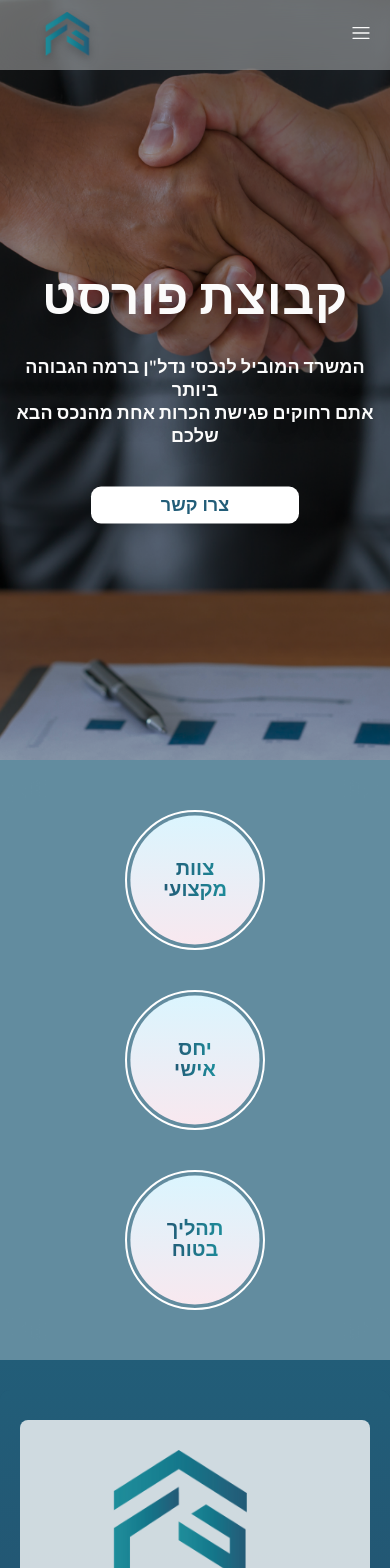
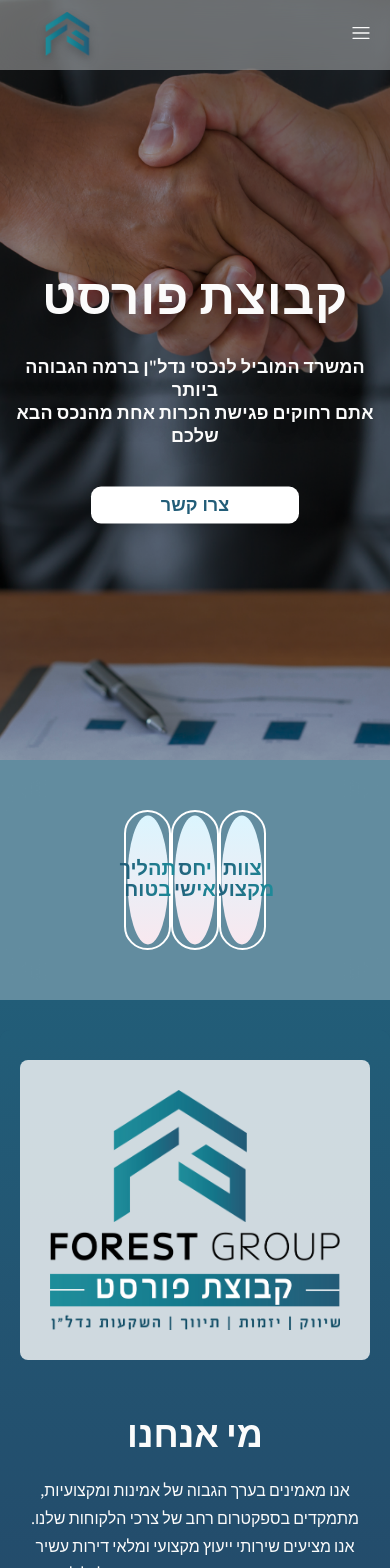
Before and after one commit to vov62/Forest-Group-app, a React (Create React App) app: page / in a window 390 px wide. Shown: the top 1568 px of the page. Built offline with nearby package versions, Linux system fonts and the light colour scheme.

Commit message:
responsive fix

```diff
--- a/src/Component/Card/Card.scss
+++ b/src/Component/Card/Card.scss
@@ -6,7 +6,6 @@
 
   @media only screen and (max-width: 480px) {
     margin-left: 20px;
-    // width: 100%;
   }
 }
 .testimonials-card {
@@ -25,6 +24,10 @@
 
     @media only screen and (max-width: 480px) {
       right: 20px;
+    }
+
+    @media only screen and (min-width: 1920px) {
+      right: 18%;
     }
   }
   .testimonials-top {
--- a/src/Component/Testimonial/testimonial.scss
+++ b/src/Component/Testimonial/testimonial.scss
@@ -1,5 +1,6 @@
 .testimonials-container {
   height: 80vh;
+  margin-top: 10px;
 
   h2 {
     font-weight: 600;
@@ -23,6 +24,10 @@
   @media only screen and (max-width: 480px) {
     padding-top: 50px;
   }
+
+  @media only screen and (min-width: 1920px) {
+    height: 50vh;
+  }
 }
 
 .testimonials-wrapper {
@@ -30,6 +35,10 @@
   padding: 10px;
 
   @media only screen and (max-width: 840px) {
-    margin: 0 50px;
+    // margin: 0 50px;
+  }
+
+  @media only screen and (min-width: 1920px) {
+    margin: 0 350px;
   }
 }
--- a/src/Component/about/About.js
+++ b/src/Component/about/About.js
@@ -4,8 +4,74 @@ import "./about.scss";
 
 const About = () => {
   return (
+    // <section>
+    //   <div className="about-container" id="about">
+    //     <div className="about-company-items">
+    //       <div className="about-company-item">
+    //         <div className="about-company-inner-item">
+    //           <h4>
+    //             צוות
+    //             <br />
+    //             מקצועי
+    //           </h4>
+    //         </div>
+    //       </div>
+    //       <div className="about-company-item">
+    //         <div className="about-company-inner-item">
+    //           <h4>
+    //             יחס
+    //             <br />
+    //             אישי
+    //           </h4>
+    //         </div>
+    //       </div>
+    //       <div className="about-company-item">
+    //         <div className="about-company-inner-item">
+    //           <h4>
+    //             תהליך
+    //             <br />
+    //             בטוח
+    //           </h4>
+    //         </div>
+    //       </div>
+    //     </div>
+
+    //     <div className="about-wrapper">
+    //       <div className="about-wrapper-content">
+    //         <div className="about-wrapper-header">
+    //           <img src={fullLogo} alt="company logo" />
+    //         </div>
+    //         <div className="about-content">
+    //           <h2>מי אנחנו</h2>
+    //           <p>
+    //             אנו מאמינים בערך הגבוה של אמינות ומקצועיות, מתמקדים בספקטרום רחב
+    //             של צרכי הלקוחות שלנו. אנו מציעים שירותי ייעוץ מקצועי ומלאי דירות
+    //             עשיר ומגוון עם פתרונות פיננסיים מתאימים לכל לקוח.
+    //             <br />
+    //             משרדנו מאמין כי הקשר האישי עם הלקוח הוא מרכיב חשוב וכי השמירה על
+    //             המעמד והאמינות שלנו זה המפתח להצלחתנו ולהצלחת הלקוחות שלנו. אנו
+    //             מתמחים בסיוע ללקוחות במציאת הנכס המתאים להם בצורה מהירה ויעילה
+    //             תוך מתן חווית שירות משמעותית וחדשנית.
+    //           </p>
+    //           <div className="contact-more-details">
+    //             <p>התעניינתם? בואו צרו קשר לפרטים נוספים</p>
+    //           </div>
+    //           <div className="about-contact-btn">
+    //             <button className="section-contact-btn">
+    //               <a href="#contact">צרו קשר</a>
+    //             </button>
+    //           </div>
+    //         </div>
+    //       </div>
+    //     </div>
+    //   </div>
+    // </section>
+
+    // תיקון
+
     <section>
       <div className="about-container" id="about">
+        <div className="exam">
           <div className="about-company-items">
             <div className="about-company-item">
               <div className="about-company-inner-item">
@@ -32,6 +98,7 @@ const About = () => {
                   <br />
                   בטוח
                 </h4>
+              </div>
             </div>
           </div>
         </div>
--- a/src/Component/about/about.scss
+++ b/src/Component/about/about.scss
@@ -1,11 +1,194 @@
-.about-company-items {
-  width: 100%;
+// .about-company-items {
+//   max-width: 100%;
+//   background: rgba(34, 93, 120, 0.7);
+//   backdrop-filter: blur(22px);
+//   display: flex;
+//   justify-content: space-evenly;
+//   align-items: center;
+//   padding: 30px 60px;
+
+//   .about-company-item {
+//     width: 140px;
+//     height: 140px;
+//     border: 2px solid #fff;
+//     border-radius: 6.59144e16px;
+//     position: relative;
+
+//     .about-company-inner-item {
+//       position: absolute;
+//       top: 50%;
+//       left: 50%;
+//       transform: translate(-50%, -50%);
+//       width: 95%;
+//       height: 95%;
+//       border-radius: 50%;
+//       background: linear-gradient(180deg, #dbf5fe 0%, #f8e8ef 100%);
+//       display: flex;
+//       justify-content: center;
+//       align-items: center;
+
+//       h4 {
+//         background: linear-gradient(270deg, #1e8998 8.62%, #225d78 94.83%);
+//         background-clip: text;
+//         color: transparent;
+//         font-weight: 700;
+//         font-size: 20px;
+//         line-height: 106%;
+//         text-align: center;
+//       }
+//     }
+//   }
+
+//   @media only screen and (max-width: 480px) {
+//     flex-wrap: wrap;
+//     gap: 40px;
+//     padding: 50px 60px;
+//   }
+// }
+
+// .about-wrapper {
+//   display: flex;
+//   justify-content: center;
+//   align-items: center;
+//   height: 100vh;
+//   background: linear-gradient(180deg, #225d78 0%, #244264 100%);
+
+//   .about-wrapper-content {
+//     display: flex;
+//     justify-content: center;
+//     align-items: center;
+//     gap: 50px;
+//     background: rgba(251, 251, 251, 0.8);
+//     backdrop-filter: blur(21.5px);
+//     border-radius: 10px;
+//     padding: 30px;
+//     width: 80%;
+
+//     @media only screen and (max-width: 480px) {
+//       flex-direction: column;
+//       background: inherit;
+
+//       width: 100%;
+//     }
+//     @media screen and (max-width: 840px) {
+//       flex-direction: column;
+//     }
+//   }
+
+//   .about-wrapper-header {
+//     width: 380px;
+//     height: 300px;
+//     padding: 30px;
+
+//     img {
+//       width: 100%;
+//       height: 100%;
+//     }
+
+//     @media only screen and (max-width: 480px) {
+//       width: 350px;
+//       height: 300px;
+//       background: rgba(251, 251, 251, 0.8);
+//       border-radius: 8px;
+//       display: flex;
+//       justify-content: center;
+//       align-items: center;
+//     }
+//   }
+
+//   .about-content {
+//     width: 70%;
+
+//     h2 {
+//       color: var(--text-black-color);
+//       text-align: right;
+//       font-weight: 600;
+//       font-size: 30px;
+
+//       @media only screen and (max-width: 480px) {
+//         text-align: center;
+//         font-size: 36px;
+//         color: var(--gray-color);
+//         font-weight: 700;
+//         margin-bottom: 20px;
+//       }
+//       @media only screen and (max-width: 840px) {
+//         text-align: center;
+//       }
+//     }
+//     p {
+//       text-align: right;
+//       font-weight: 500;
+//       line-height: 32px;
+//       font-size: 16px;
+//       color: var(--text-black-color);
+
+//       @media only screen and (max-width: 480px) {
+//         text-align: center;
+//         color: var(--gray-color);
+//         line-height: 28px;
+//       }
+//     }
+//     .about-contact-btn {
+//       text-align: right;
+//       margin: 20px 0 0 5px;
+//     }
+
+//     .contact-more-details {
+//       margin-top: 10px;
+//       p {
+//         font-weight: 600;
+//         text-align: right;
+//         font-size: 18px;
+
+//         @media only screen and (max-width: 480px) {
+//           text-align: center;
+//         }
+//         @media only screen and (max-width: 840px) {
+//           text-align: center;
+//         }
+//       }
+
+//       @media only screen and (max-width: 480px) {
+//         margin-top: 20px;
+//       }
+//     }
+
+//     @media only screen and (max-width: 840px) {
+//       width: 100%;
+//     }
+//   }
+
+//   @media only screen and (max-width: 480px) {
+//     height: 100%;
+//     padding-top: 30px;
+//   }
+//   @media only screen and (max-width: 840px) {
+//     height: 100%;
+//     padding-top: 30px;
+//   }
+// }
+
+// תיקון
+
+.exam {
+  min-width: 100%;
   background: rgba(34, 93, 120, 0.7);
   backdrop-filter: blur(22px);
-  display: flex;
-  justify-content: space-evenly;
-  align-items: center;
-  padding: 30px 60px;
+  padding: 30px;
+
+  .about-company-items {
+    display: flex;
+    justify-content: space-evenly;
+    align-items: center;
+    // width: 800px;
+
+    margin-inline: 4rem;
+
+    @media only screen and (min-width: 1920px) {
+      // margin-inline: 4rem;
+    }
+  }
 
   .about-company-item {
     width: 140px;
@@ -72,6 +255,10 @@
     }
     @media screen and (max-width: 840px) {
       flex-direction: column;
+    }
+    @media screen and (min-width: 1920px) {
+      padding: 60px;
+      width: 60%;
     }
   }
 
--- a/src/Component/company-values/companyValues.scss
+++ b/src/Component/company-values/companyValues.scss
@@ -3,7 +3,6 @@
   background: linear-gradient(179.4deg, #244365 0.52%, #1e8998 142.96%);
   clip-path: polygon(0 0, 100% 0, 100% 90%, 50% 100%, 0 90%);
   transform: skewY(0.001deg);
-
   padding: 100px 0;
 
   @media only screen and (max-width: 480px) {
@@ -12,6 +11,12 @@
   @media only screen and (max-width: 600px) {
     height: 100%;
     padding-bottom: 200px;
+  }
+  @media only screen and (min-width: 1920px) {
+    height: 100%;
+    padding-bottom: 200px;
+
+    transform: skewY(0deg);
   }
 }
 
@@ -133,6 +138,11 @@
   @media only screen and (max-width: 840px) {
     max-width: 100%;
   }
+
+  @media screen and (min-width: 1920px) {
+    // max-width: 100%;
+    // padding: 20px;
+  }
 }
 
 .company-value-item-text {
```
Lines whose indentation alone changed are shown as unchanged.
